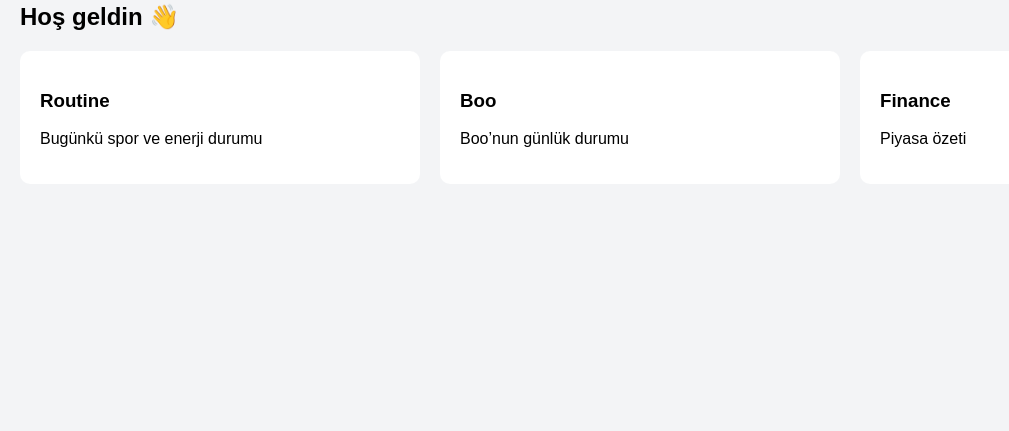
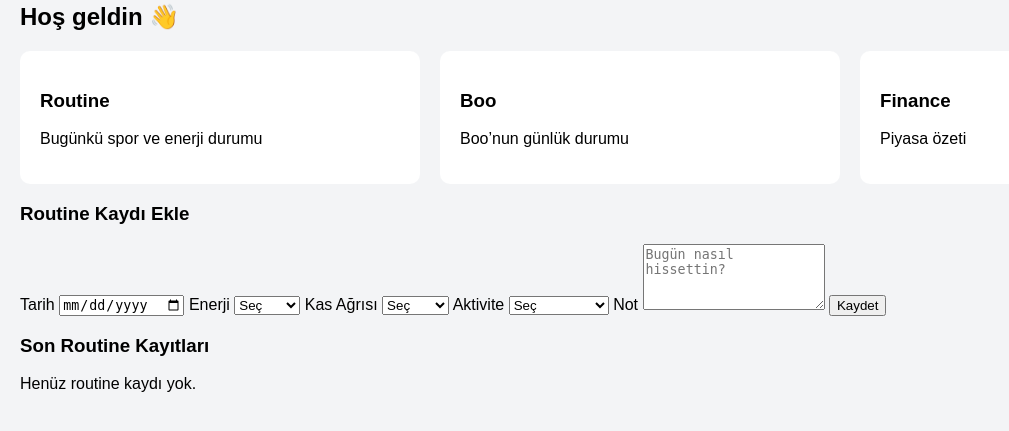
Before and after one commit to yigitsasal90/lifeboard, a Flask app: page / in a window 1280 px wide. Shown: the part 191-622 px from the top of the page, without its empty margins (0-1009 px from the left). Run offline with Flask 3, Linux system fonts and the light colour scheme; data that the repository does not hold is empty.

Commit message:
Update dashboard.html

```diff
--- a/templates/dashboard.html
+++ b/templates/dashboard.html
@@ -19,4 +19,70 @@
         <p>Piyasa özeti</p>
     </div>
 </div>
+
+<section class="routine-section">
+    <div class="form-card">
+        <h3>Routine Kaydı Ekle</h3>
+
+        <form action="/add-routine" method="POST" class="routine-form">
+            <label>Tarih</label>
+            <input type="date" name="date" required>
+
+            <label>Enerji</label>
+            <select name="energy" required>
+                <option value="">Seç</option>
+                <option value="Düşük">Düşük</option>
+                <option value="Orta">Orta</option>
+                <option value="Yüksek">Yüksek</option>
+            </select>
+
+            <label>Kas Ağrısı</label>
+            <select name="soreness" required>
+                <option value="">Seç</option>
+                <option value="Yok">Yok</option>
+                <option value="Hafif">Hafif</option>
+                <option value="Belirgin">Belirgin</option>
+            </select>
+
+            <label>Aktivite</label>
+            <select name="activity" required>
+                <option value="">Seç</option>
+                <option value="Dinlenme">Dinlenme</option>
+                <option value="Yürüyüş">Yürüyüş</option>
+                <option value="Mobilite">Mobilite</option>
+                <option value="Direnç Bandı">Direnç Bandı</option>
+                <option value="Halı Saha">Halı Saha</option>
+                <option value="Padel">Padel</option>
+            </select>
+
+            <label>Not</label>
+            <textarea name="notes" rows="4" placeholder="Bugün nasıl hissettin?"></textarea>
+
+            <button type="submit">Kaydet</button>
+        </form>
+    </div>
+
+    <div class="list-card">
+        <h3>Son Routine Kayıtları</h3>
+
+        {% if routine_logs %}
+            <div class="routine-list">
+                {% for log in routine_logs %}
+                    <div class="routine-item">
+                        <div class="routine-top">
+                            <strong>{{ log['date'] }}</strong>
+                            <span>{{ log['activity'] }}</span>
+                        </div>
+                        <p>Enerji: {{ log['energy'] }} | Kas Ağrısı: {{ log['soreness'] }}</p>
+                        {% if log['notes'] %}
+                            <p class="notes">{{ log['notes'] }}</p>
+                        {% endif %}
+                    </div>
+                {% endfor %}
+            </div>
+        {% else %}
+            <p>Henüz routine kaydı yok.</p>
+        {% endif %}
+    </div>
+</section>
 {% endblock %}
```
